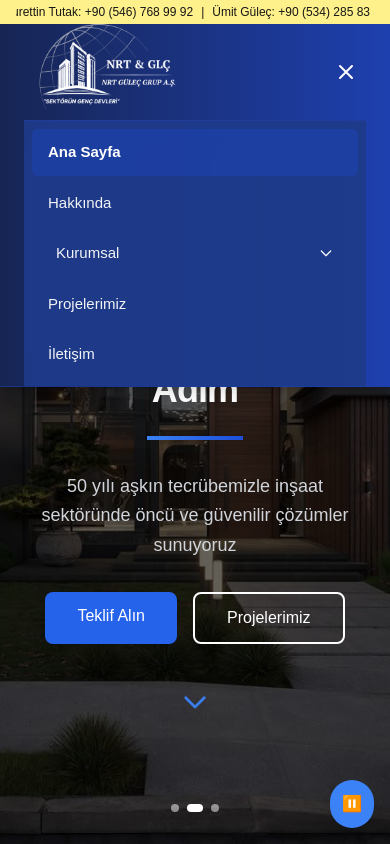
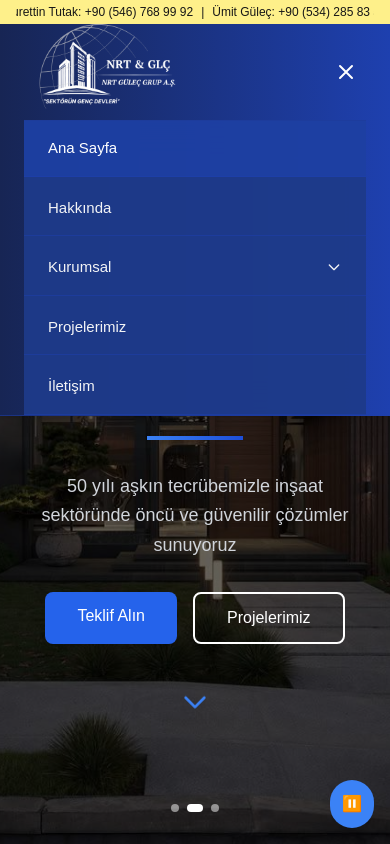
Before and after one commit to ardaaskinn01/nurettin-tutak, a Next.js app: page / in a window 390 px wide. Both pictures are taken after a click on the button 346 px from the left and 72 px from the top of the page. Shown: the top 844 px of the page. Built offline with nearby package versions, Linux system fonts and the light colour scheme.

Commit message:
last commit

```diff
--- a/src/app/components/Navbar.js
+++ b/src/app/components/Navbar.js
@@ -8,14 +8,6 @@ export default function Navbar() {
   const pathname = usePathname();
   const [isMenuOpen, setIsMenuOpen] = useState(false);
   const [submenuOpen, setSubmenuOpen] = useState(false);
-  const [openSubmenus, setOpenSubmenus] = useState({});
-
-  const toggleSubmenu = (label) => {
-    setOpenSubmenus((prev) => ({
-      ...prev,
-      [label]: !prev[label],
-    }));
-  };
 
   const isActive = (href) =>
     pathname === href || (href === "/projelerimiz" && pathname.startsWith("/projelerimiz"));
@@ -81,7 +73,6 @@ export default function Navbar() {
                       >
                         {sub.label}
                       </Link>
-
                     ))}
                   </div>
                 </div>
@@ -89,8 +80,7 @@ export default function Navbar() {
                 <Link
                   key={item.href}
                   href={item.href}
-                  className={`${linkBaseClass} ${isActive(item.href) ? activeLinkClass : inactiveLinkUnderline
-                    }`}
+                  className={`${linkBaseClass} ${isActive(item.href) ? activeLinkClass : inactiveLinkUnderline}`}
                 >
                   {item.label}
                 </Link>
@@ -119,7 +109,7 @@ export default function Navbar() {
         {/* Mobil Menü İçeriği */}
         {isMenuOpen && (
           <div className="md:hidden bg-blue-900/95 backdrop-blur-lg border-t border-blue-800/50">
-            <div className="px-2 py-2 space-y-1">
+            <div className="space-y-1">
               {[
                 { href: "/", label: "Ana Sayfa" },
                 { href: "/hakkinda", label: "Hakkında" },
@@ -135,15 +125,14 @@ export default function Navbar() {
                 { href: "/iletisim", label: "İletişim" },
               ].map((item, idx) =>
                 item.submenu ? (
-                  <div key={idx} className="px-2">
+                  <div key={idx} className="border-b border-blue-800/50">
                     <button
-                      className="w-full flex items-center justify-between px-4 py-3 text-[15px] text-gray-100 hover:text-white hover:bg-blue-800/30 rounded-md transition"
-                      onClick={() => toggleSubmenu(item.label)}
+                      className="w-full text-left flex items-center justify-between px-6 py-4 text-gray-100 hover:text-white hover:bg-blue-800/30 transition"
+                      onClick={() => setSubmenuOpen(!submenuOpen)}
                     >
-                      <span>{item.label}</span>
+                      <span className="text-[15px] font-medium">{item.label}</span>
                       <svg
-                        className={`w-4 h-4 transition-transform duration-300 ${openSubmenus[item.label] ? "rotate-180" : "rotate-0"
-                          }`}
+                        className={`w-4 h-4 transition-transform duration-300 ${submenuOpen ? "rotate-180" : "rotate-0"}`}
                         fill="none"
                         stroke="currentColor"
                         viewBox="0 0 24 24"
@@ -151,13 +140,13 @@ export default function Navbar() {
                         <path strokeLinecap="round" strokeLinejoin="round" strokeWidth={2} d="M19 9l-7 7-7-7" />
                       </svg>
                     </button>
-                    {openSubmenus[item.label] && (
-                      <div className="ml-4 mt-1 space-y-1">
+                    {submenuOpen && (
+                      <div className="bg-blue-800/20">
                         {item.submenu.map((sub, i) => (
                           <Link
                             key={i}
                             href={sub.href}
-                            className="block px-4 py-2 text-sm text-white hover:bg-blue-800/40 rounded-md transition"
+                            className="block px-8 py-3 text-sm text-white hover:text-white hover:bg-blue-800/40 transition"
                             onClick={() => setIsMenuOpen(false)}
                           >
                             {sub.label}
@@ -170,10 +159,10 @@ export default function Navbar() {
                   <Link
                     key={item.href}
                     href={item.href}
-                    className={`block px-4 py-3 rounded-md text-[15px] ${isActive(item.href)
-                        ? "text-white font-semibold bg-blue-700/30"
+                    className={`block px-6 py-4 border-b border-blue-800/50 text-[15px] font-medium ${isActive(item.href)
+                        ? "text-white bg-blue-700/30"
                         : "text-gray-100 hover:text-white hover:bg-blue-700/20"
-                      } transition-all duration-200`}
+                      } transition`}
                     onClick={() => setIsMenuOpen(false)}
                   >
                     {item.label}
@@ -183,7 +172,6 @@ export default function Navbar() {
             </div>
           </div>
         )}
-
       </div>
     </nav>
   );
```
